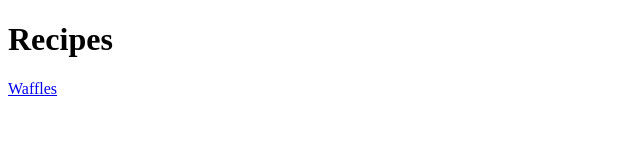
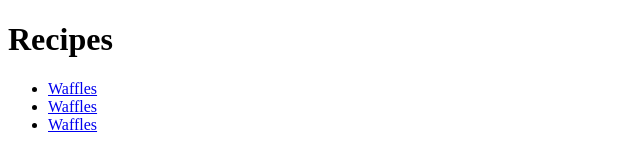
Before and after one commit to BoomerBossAB/odin-recipes, a plain HTML site: page index.html in a window 1280 px wide. Shown: the whole page, without its empty margins (0-640 px from the left). Drawn offline with Linux system fonts and the light colour scheme.

Commit message:
Added links to two new recipe htmls

```diff
--- a/index.html
+++ b/index.html
@@ -8,6 +8,10 @@
     </head>
     <body>
         <h1>Recipes</h1>
-        <a href="recipes/waffles.html">Waffles</a>
+    <ul>
+        <li><a href="recipes/waffles.html">Waffles</a></li>
+        <li><a href="recipes/mac_and_cheese.html">Waffles</a></li>
+        <li><a href="recipes/lemonade.html">Waffles</a></li>
+    </ul>
     </body>
 </html>
```
